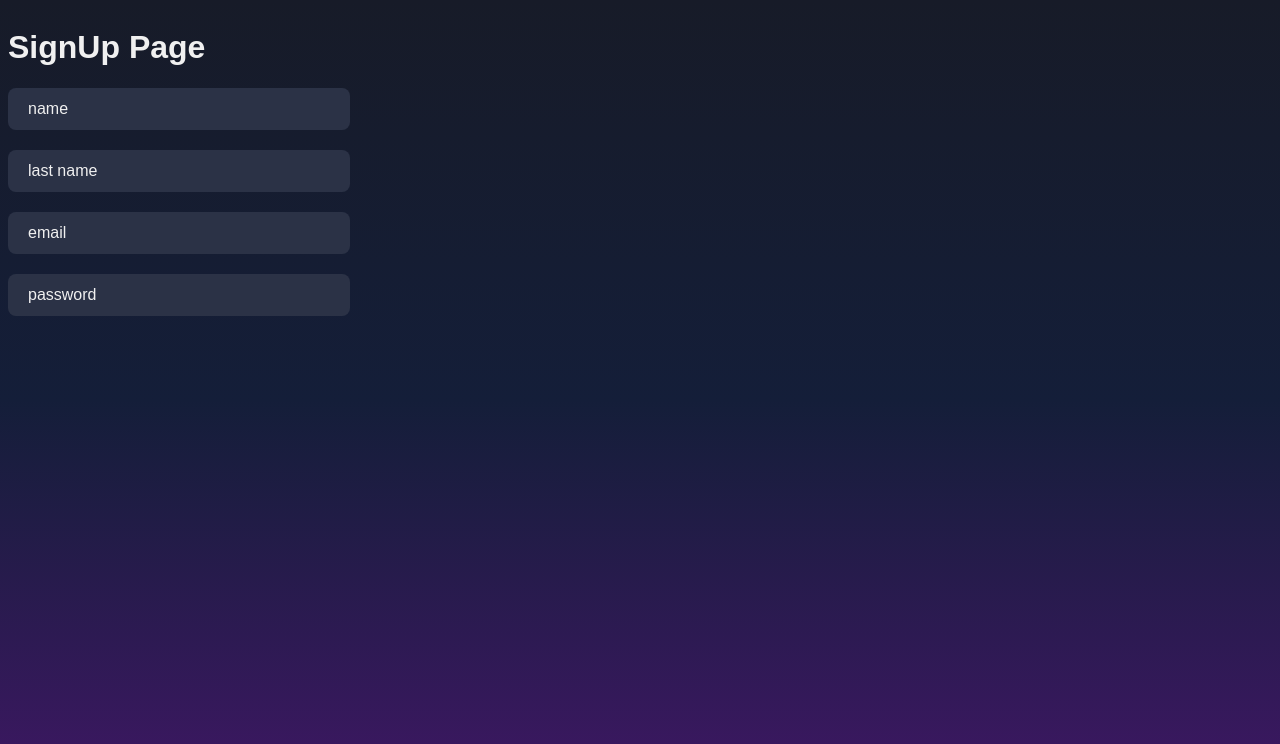
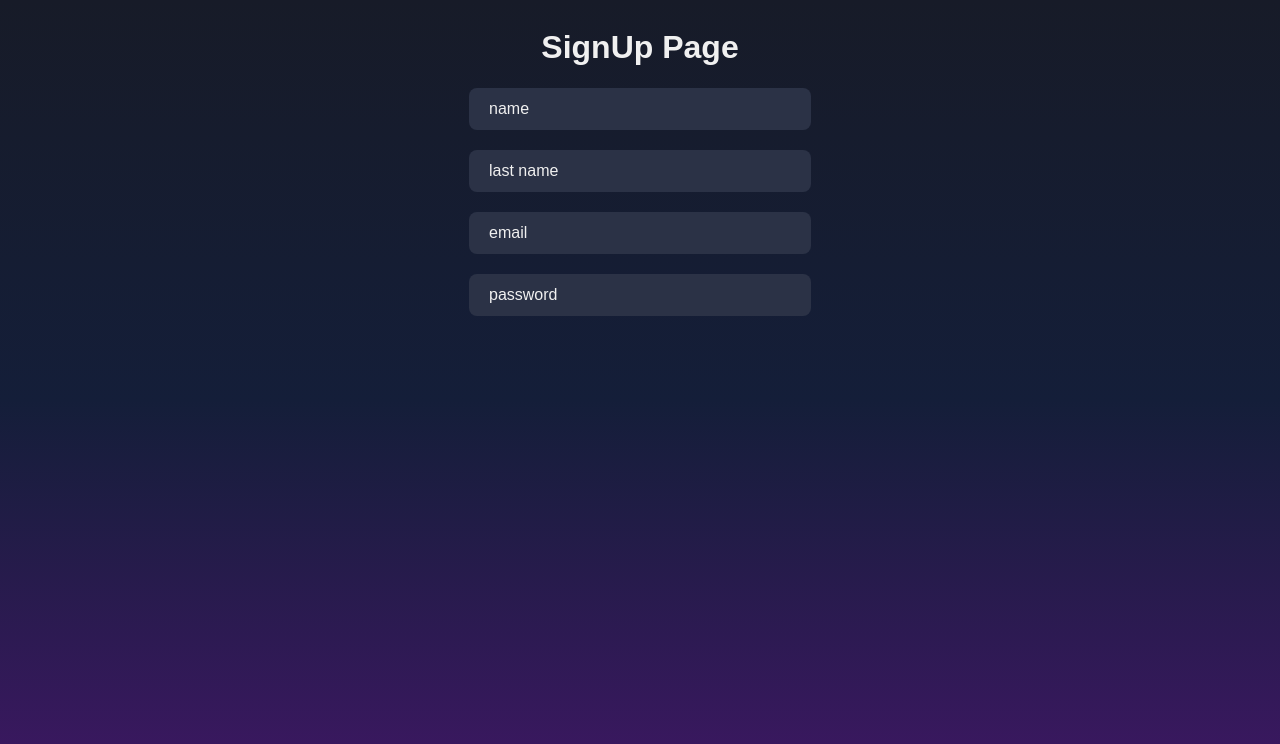
Before and after one commit to aliiimaher/ToDoList-Frontend, a Vue app: page /signup in a window 1280 px wide. Shown: the top 744 px of the page. Built offline with nearby package versions, Linux system fonts and the light colour scheme.

Commit message:
center sign up file

```diff
--- a/src/views/SignUp.vue
+++ b/src/views/SignUp.vue
@@ -1,5 +1,5 @@
 <template>
-  <div>
+  <div class="container">
     <h1>SignUp Page</h1>
     <TextInput placeholder="name" class="input"></TextInput>
     <TextInput placeholder="last name" class="input"></TextInput>
@@ -22,6 +22,10 @@ h1 {
   color: #f0f0f0;
 }
 
+.container {
+  text-align: center;
+}
+
 .input {
   margin-top: 20px;
 }
```
